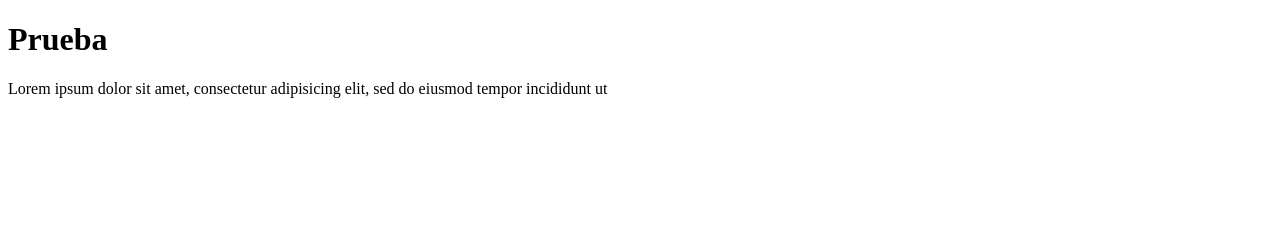
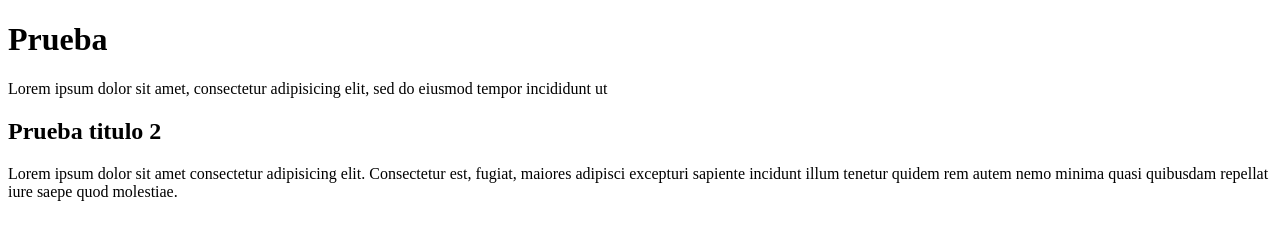
Before and after one commit to Souser/git-simple, a plain HTML site: page index.html in a window 1280 px wide. Drawn offline with Linux system fonts and the light colour scheme.

Commit message:
ahora el index tiene codigo

```diff
--- a/index.html
+++ b/index.html
@@ -11,6 +11,8 @@
     <div>
         <h1>Prueba</h1>
         <p>Lorem ipsum dolor sit amet, consectetur adipisicing elit, sed do eiusmod tempor incididunt ut</p>
+        <h2>Prueba titulo 2</h2>
+        <p>Lorem ipsum dolor sit amet consectetur adipisicing elit. Consectetur est, fugiat, maiores adipisci excepturi sapiente incidunt illum tenetur quidem rem autem nemo minima quasi quibusdam repellat iure saepe quod molestiae.</p>
 
     </div>
 </body>
```
